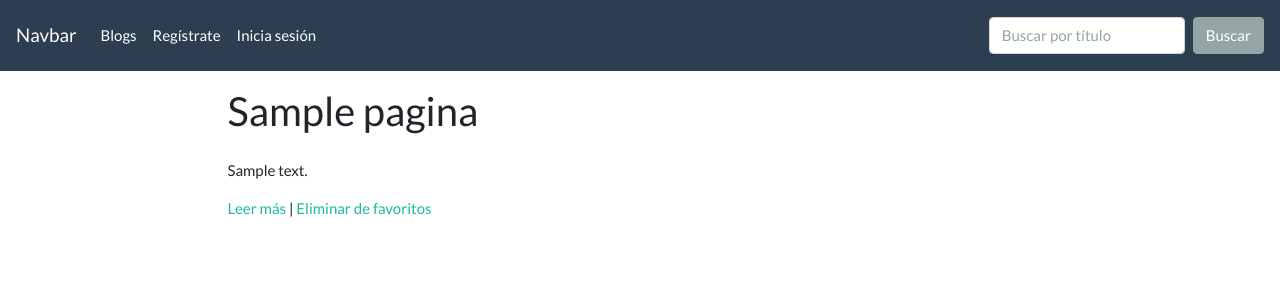
After one commit to valentina-ocampo/Proyecto_desarrollo, a Django app: template apps/blog/templates/blog/favoritos.html in a window 1280 px wide. The commit adds this page. Shown: the top 300 px of the page. Run offline with Django 3.2, Linux system fonts and the light colour scheme; the template is opened without the code that fills it: most values are stand-ins (such as "Sample title", 1, 10 or a date in 2020); some libraries are stand-ins or nearby versions.

Commit message:
Se muestran los blogs favoritos de un usuario.

```diff
--- /dev/null
+++ b/apps/blog/templates/blog/favoritos.html
@@ -0,0 +1,25 @@
+{% extends 'core/base.html' %}
+{% load static %}
+{% block title %}Tus favoritos{% endblock %}
+
+{% block content %}
+
+<main role="main">
+    <div class="container mb-4">
+        {% for favorito in favoritos %}
+        <div class="row mt-3">
+            <div class="col-md-9 mx-auto">
+                <h2 class="mb-4">{{favorito.pagina.titulo}}</h2>
+                <div>
+                    <p>{{favorito.pagina.contenido|striptags|safe|truncatechars:"200"}}</p>
+                    <p><a href="{% url 'blogs:read_blog' favorito.id favorito.pagina.titulo|slugify %}">Leer más</a>
+                    | <a href="#">Eliminar de favoritos</a>
+                    </p>
+                </div>
+            </div>
+        </div>
+        {% endfor %}
+    </div>
+</main>
+
+{% endblock %}
--- a/apps/blog/urls.py
+++ b/apps/blog/urls.py
@@ -1,5 +1,5 @@
 from django.urls import path
-from .views import ListBlogsView, ListAllBlogsView, DetailBlogView, CreateBlogView, UpdateBlogView, DeleteBlogView, CreateFavoritosView
+from .views import ListBlogsView, ListAllBlogsView, DetailBlogView, CreateBlogView, UpdateBlogView, DeleteBlogView, CreateFavoritosView, ListFavoritosView
 
 # Create your urls here.
 
@@ -14,4 +14,5 @@ urlpatterns = [
     path('update/<int:pk>/<slug:blog_slug>/', UpdateBlogView.as_view(), name='update_blog'),
     path('delete/<int:pk>/<slug:blog_slug>/', DeleteBlogView.as_view(), name='delete_blog'),
     path('create_favoritos/<int:blog_id>/', CreateFavoritosView, name='create_favoritos'),
+    path('favoritos/', ListFavoritosView.as_view(), name='list_favoritos'),
 ]
--- a/apps/blog/views.py
+++ b/apps/blog/views.py
@@ -65,3 +65,9 @@ def CreateFavoritosView(request, blog_id):
     nuevo_favorito = Favoritos(usuario=usuario, pagina=blog)
     nuevo_favorito.save()
     return HttpResponseRedirect(reverse('blogs:list_all_blogs'))
+
+
+class ListFavoritosView(ListView):
+    model = Favoritos
+    template_name = 'blog/favoritos.html'
+    context_object_name = 'favoritos'
--- a/apps/core/templates/core/base.html
+++ b/apps/core/templates/core/base.html
@@ -31,7 +31,7 @@
                     <a class="nav-link" href="{% url 'blogs:list_blogs' %}">Mis blogs</a>
                 </li>
                 <li class="nav-item">
-                    <a class="nav-link" href="{% url 'blogs:list_blogs' %}">Favoritos</a>
+                    <a class="nav-link" href="{% url 'blogs:list_favoritos' %}">Favoritos</a>
                 </li>
                 <li class="nav-item">
                     <a class="nav-link" href="{% url 'usuario:profile' %}">Mi perfil</a>
```
